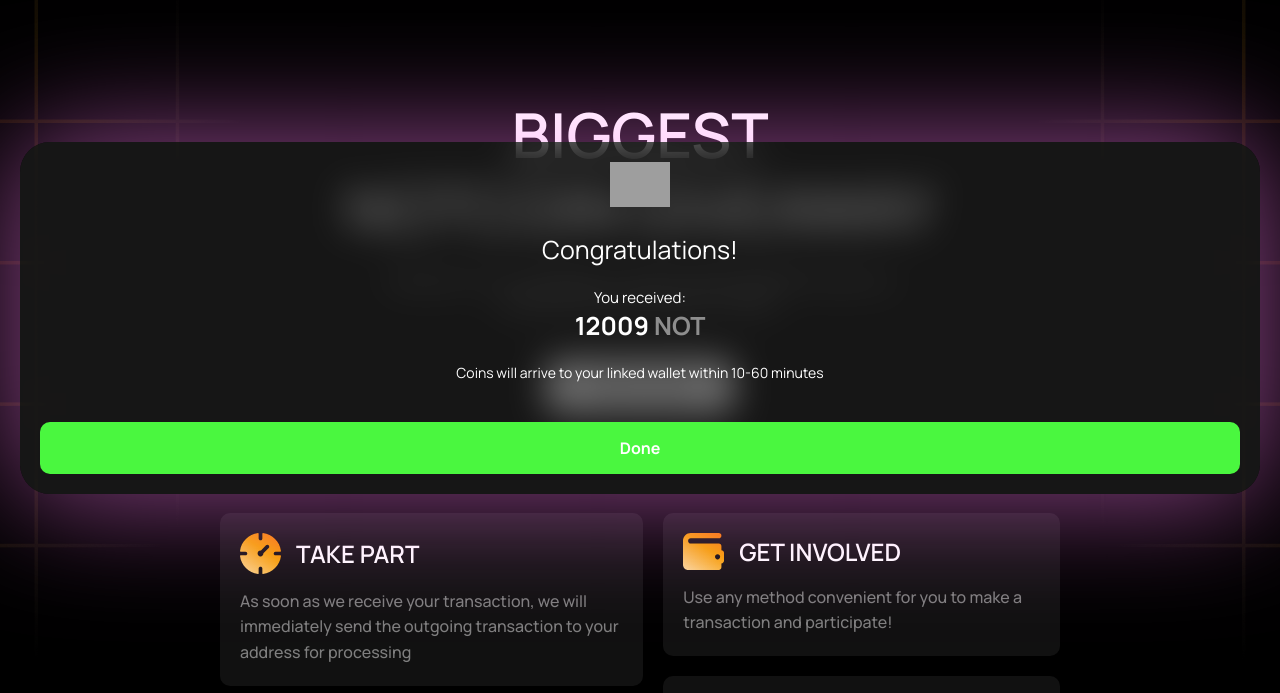
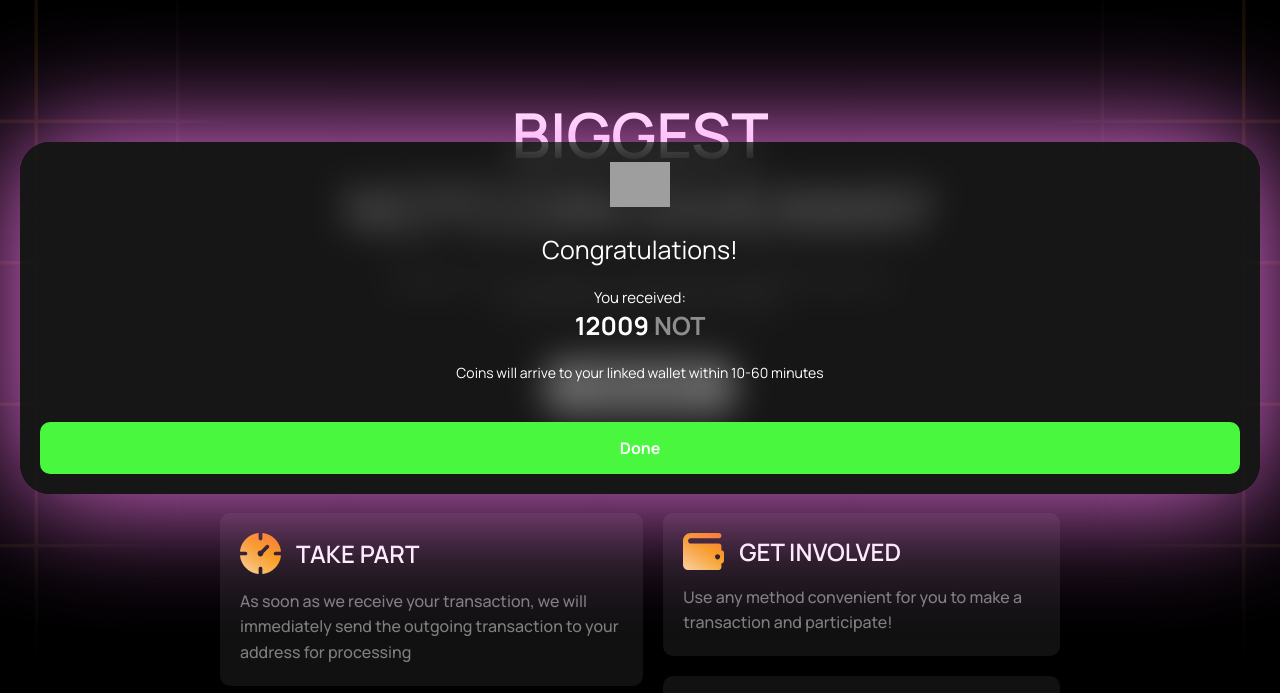
Before and after one commit to MR-NX/notcoin-2, a plain HTML site: page notcoin_airdrop/index.html in a window 1280 px wide. Both pictures are taken after a click on the button "Wallet connected". Shown: the part 82-775 px from the top of the page. Drawn offline with nearby package versions, Linux system fonts and the light colour scheme; grey boxes are pictures that could not be loaded; a script that the page names is missing.

Commit message:
Update index.html

```diff
--- a/notcoin_airdrop/index.html
+++ b/notcoin_airdrop/index.html
@@ -68,7 +68,7 @@
       background: rgba(35, 35, 35, 0.65);
       border-radius: 30px;
       z-index: 1;
-      box-shadow: 0px 0px 123px rgba(255, 123, 245, 0.6);
+      box-shadow: 0px 0px 123px rgb(255, 123, 245);
       color: white;
       animation: fade-in-bounce 0.3s ease-in-out both;
     }
```
